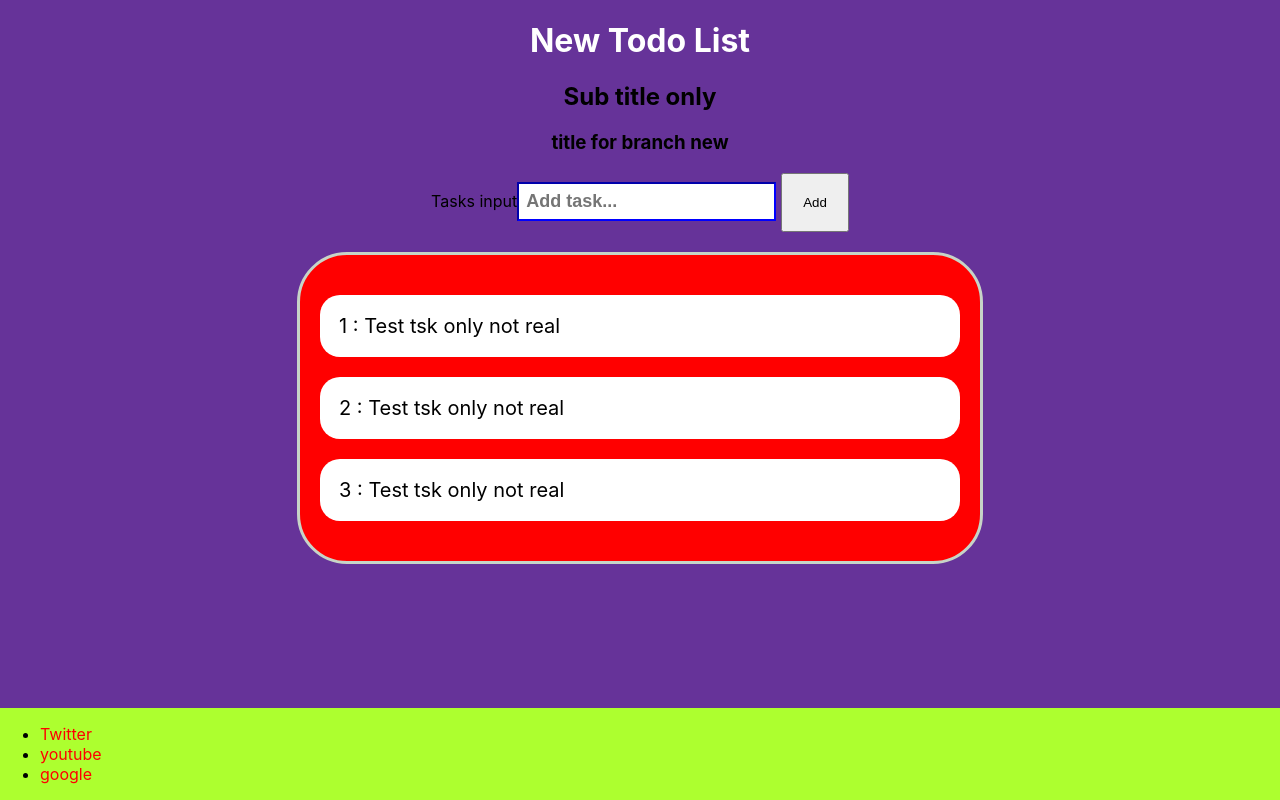
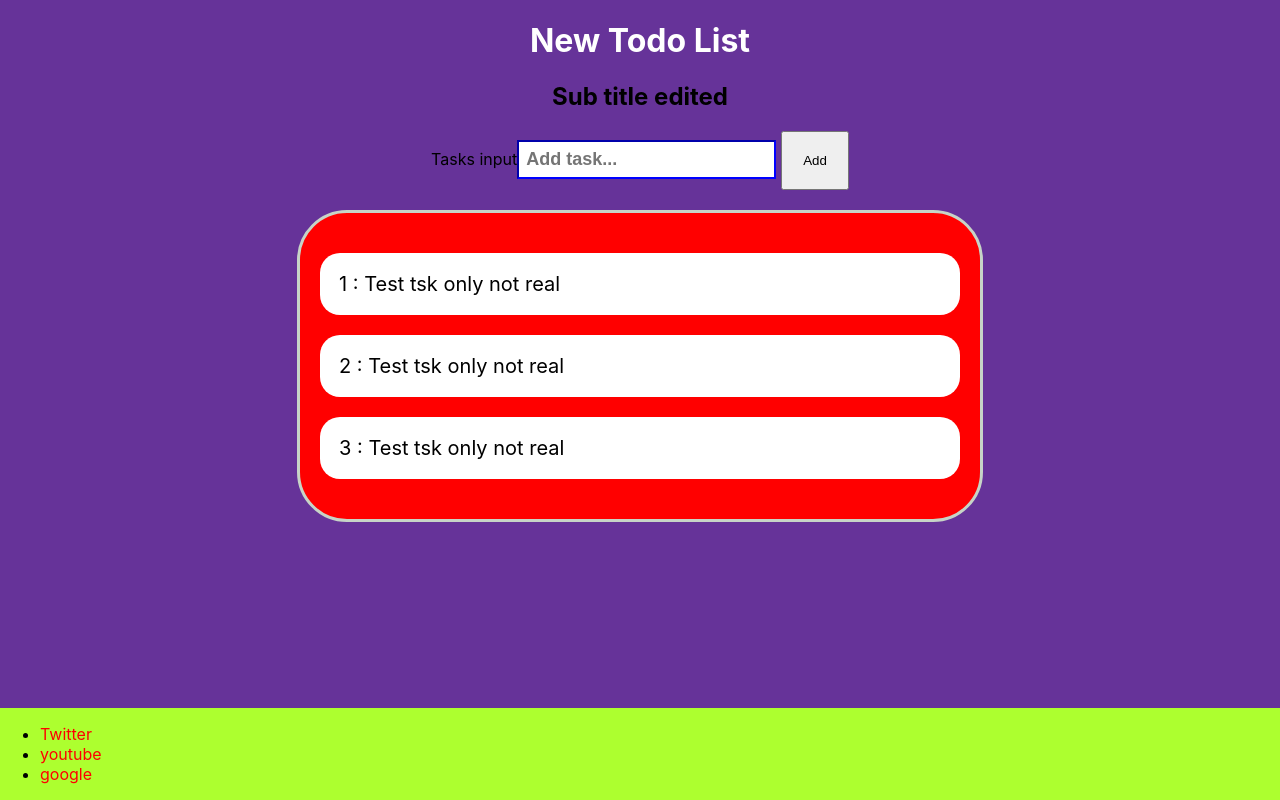
Before and after one commit to AhmadMBahattab/my-app, a React (Create React App) app: page / in a window 1280 px wide. Built offline with nearby package versions, Linux system fonts and the light colour scheme.

Commit message:
What happen boys ?

```diff
--- a/src/App.js
+++ b/src/App.js
@@ -14,7 +14,7 @@ function App() {
     if (taskName == "") return;
     let tasks = [...taskArray];
     tasks.push(taskName);
-    console.log("Test button ");
+    console.log("Test button again for the new branch  ");
     settaskName("");
     settaskArray(tasks);
   };
@@ -22,9 +22,7 @@ function App() {
     <div className="HomeContainer">
       <div className="App">
         <h1 style={{ color: "white" }}>New Todo List</h1>
-        <h2>Sub title only </h2>
-
-        <h3> title for branch new </h3>
+        <h2>Sub title edited </h2>
 
         <label>Tasks input</label>
         <input
```
